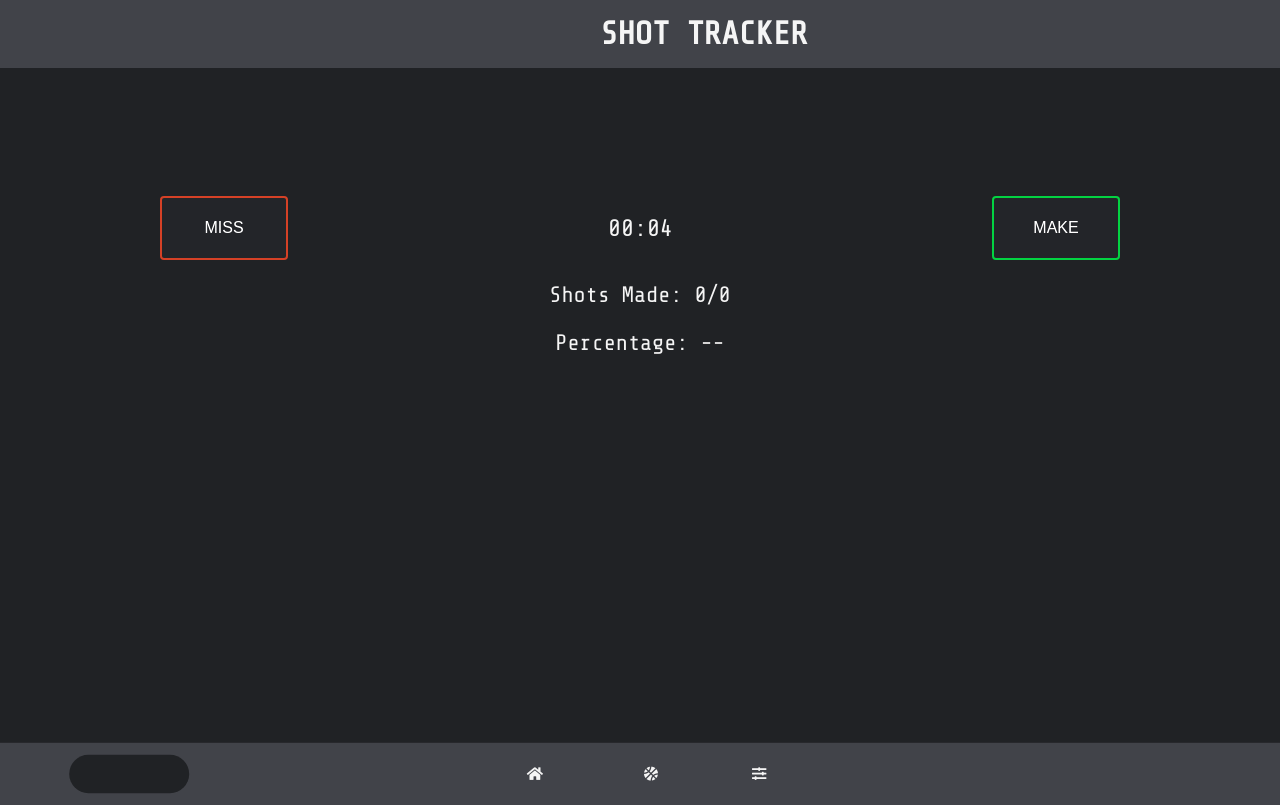
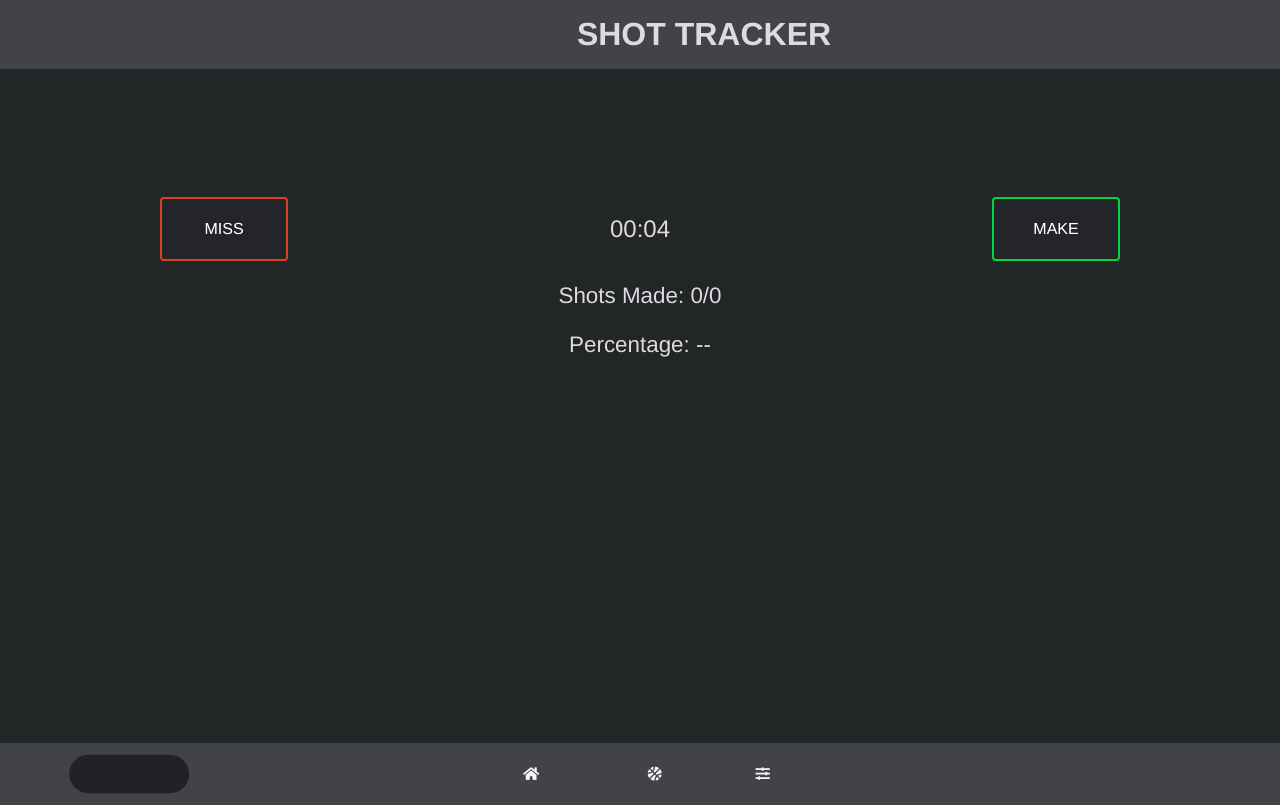
Before and after one commit to jaredami/shot-tracker, a React (Create React App) app: page / in a window 1280 px wide. Shown: the top 805 px of the page. Built offline with nearby package versions, Linux system fonts and the light colour scheme.

Commit message:
New font

```diff
--- a/public/index.html
+++ b/public/index.html
@@ -27,8 +27,14 @@
 
     <!-- Fonts -->
     <link rel="preconnect" href="https://fonts.gstatic.com" />
+    <!-- <link
+      href="https://fonts.googleapis.com/css2?family=Roboto&family=Share+Tech+Mono&display=swap"
+      rel="stylesheet"
+    /> -->
+    <link rel="preconnect" href="https://fonts.googleapis.com" />
+    <link rel="preconnect" href="https://fonts.gstatic.com" crossorigin />
     <link
-      href="https://fonts.googleapis.com/css2?family=Roboto&family=Share+Tech+Mono&display=swap"
+      href="https://fonts.googleapis.com/css2?family=Bebas+Neue&family=Roboto&display=swap"
       rel="stylesheet"
     />
 
--- a/src/App.css
+++ b/src/App.css
@@ -6,18 +6,25 @@
   --white: #dedae0;
   --light-gray: #afafaf;
   --dark-gray: #505155;
+  --font-primary: "HelveticaNeue-CondensedBold", "Helvetica Neue";
 }
 
 body {
-  background: #202225;
+  background: var(--background-primary);
   height: 100%;
-  color: #f5f5f5;
+  color: var(--white);
+}
+
+button {
+  font-family: var(--font-primary);
 }
 
 .main-wrapper {
   text-align: center;
-  font-family: "Share Tech Mono", monospace;
+  /* font-family: "Share Tech Mono", monospace; */
   /* font-family: "Roboto", sans-serif; */
+  /* font-family: "Bebas Neue", sans-serif; */
+  font-family: var(--font-primary);
 }
 
 .main-header {
--- a/src/components/Nav.css
+++ b/src/components/Nav.css
@@ -81,7 +81,7 @@ nav a:nth-child(3):hover ~ span {
   left: 16.5rem;
 }
 
-#ytd-url {
+/* #ytd-url {
   display: block;
   position: fixed;
   right: 0;
@@ -96,6 +96,6 @@ nav a:nth-child(3):hover ~ span {
   border-radius: 4px;
   box-shadow: 0 10px 20px -5px rgba(83, 88, 139, 0.3);
   z-index: 125;
-}
+} */
 
 /* jksahdfjshajk */
```
